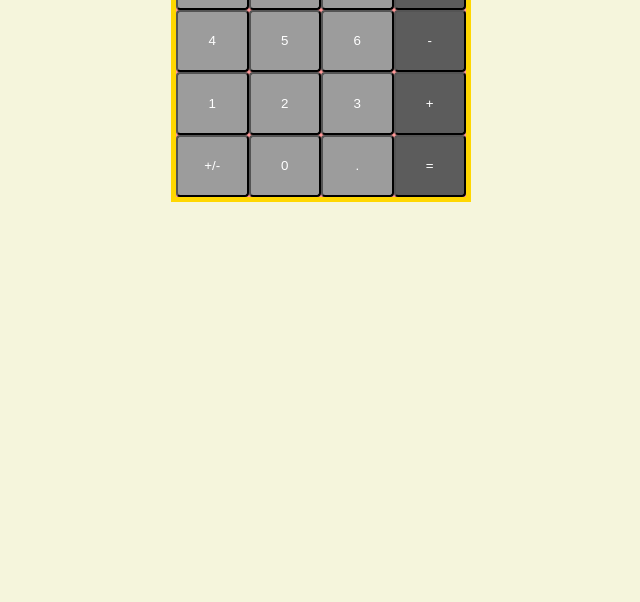
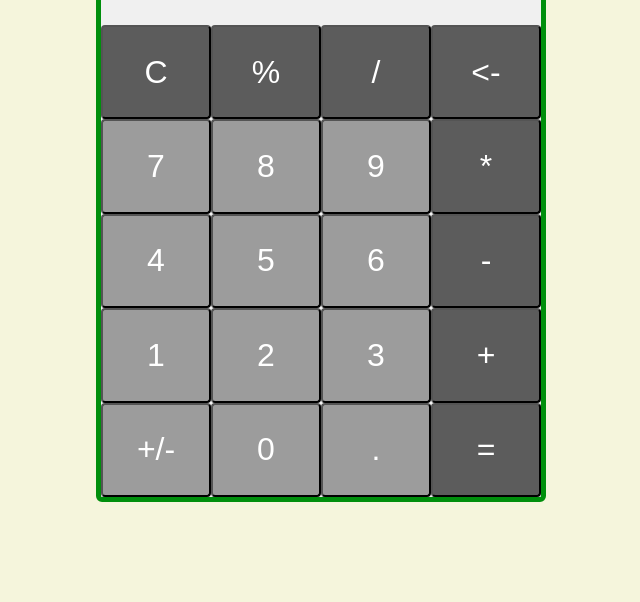
Before and after one commit to mhmdwfa/calculator, a plain HTML site: page index.html in a window 1280 px wide. Shown: the part 198-800 px from the top of the page, without its empty margins (319-959 px from the left). Drawn offline with Linux system fonts and the light colour scheme.

Commit message:
finished.

```diff
--- a/styles.css
+++ b/styles.css
@@ -7,19 +7,23 @@ body {
   background-color: beige;
   display: flex;
   justify-content: center;
-  align-content: center;
+  align-items: center;
 }
 .container {
-  background-color: azure;
+  background-color: beige;
   display: flex;
   justify-content: center;
-  align-content: center;
+  align-items: center;
+  height: 100vh;
 }
 .calculator-body {
-  width: 300px;
-  height: 400px;
-  border: 5px solid gold;
-  background-color: rgb(255, 152, 152);
+  width: 450px;
+  height: 600px;
+  border: 5px solid rgb(0, 143, 12);
+  background-color: rgb(240, 240, 240);
+  border-radius: 6px;
+
+  text-align: center;
 }
 .Calculator-display {
   display: flex;
@@ -27,6 +31,7 @@ body {
   justify-content: right;
   height: 20%;
   padding: 1rem;
+  font-size: xx-large;
 }
 .button-container {
   display: flex;
@@ -37,6 +42,7 @@ button {
   height: 16%;
   color: rgb(255, 255, 255);
   background-color: rgb(92, 92, 92);
+  font-size: xx-large;
 }
 .num {
   background-color: rgb(156, 156, 156);
```
